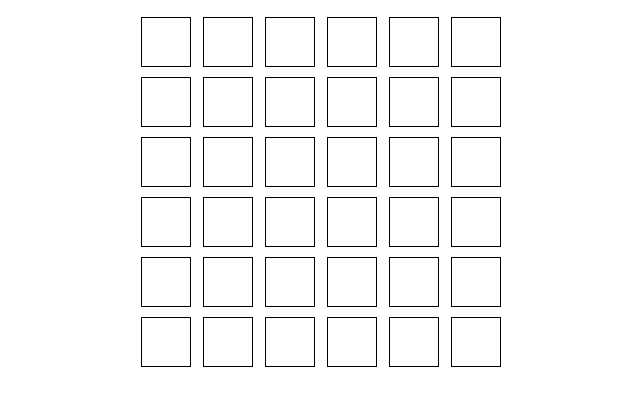
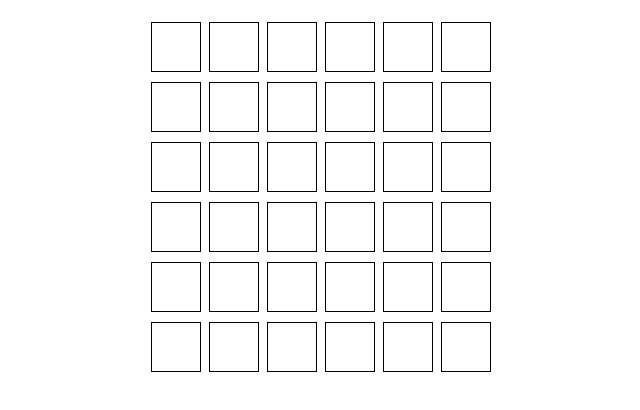
Before and after one commit to ailequal/js-jq-ajax-grigliaquad, a plain HTML site: page index.html in a window 1280 px wide. Shown: the part 60-470 px from the top of the page, without its empty margins (319-959 px from the left). Drawn offline with nearby package versions, Linux system fonts and the light colour scheme.

Commit message:
Added boxes with js

```diff
--- a/css/style.css
+++ b/css/style.css
@@ -11,6 +11,10 @@ body {
   font-size: 16px;
 }
 
+.template {
+  display: none;
+}
+
 /* main */
 h1 {
   margin: 20px;
@@ -18,14 +22,12 @@ h1 {
 }
 
 .container {
-  width: 360px;
-  margin: auto;
-}
-
-.row {
   display: flex;
   justify-content: space-between;
-  margin: 10px 0;
+  align-items: center;
+  flex-wrap: wrap;
+  width: 340px;
+  margin: auto;
 }
 
 .box {
@@ -34,6 +36,7 @@ h1 {
   align-items: center;
   width: 50px;
   height: 50px;
+  margin: 5px 0;
   border: 1px solid black;
   font-size: 24px;
 }
--- a/index.html
+++ b/index.html
@@ -11,54 +11,10 @@
 <body>
   <h1>js-jq-ajax-grigliaquad</h1>
   <div class="container">
-    <div class="row">
       <div class="box"></div>
-      <div class="box"></div>
-      <div class="box"></div>
-      <div class="box"></div>
-      <div class="box"></div>
-      <div class="box"></div>
-    </div>
-    <div class="row">
-      <div class="box"></div>
-      <div class="box"></div>
-      <div class="box"></div>
-      <div class="box"></div>
-      <div class="box"></div>
-      <div class="box"></div>
-    </div>
-    <div class="row">
-      <div class="box"></div>
-      <div class="box"></div>
-      <div class="box"></div>
-      <div class="box"></div>
-      <div class="box"></div>
-      <div class="box"></div>
-    </div>
-    <div class="row">
-      <div class="box"></div>
-      <div class="box"></div>
-      <div class="box"></div>
-      <div class="box"></div>
-      <div class="box"></div>
-      <div class="box"></div>
-    </div>
-    <div class="row">
-      <div class="box"></div>
-      <div class="box"></div>
-      <div class="box"></div>
-      <div class="box"></div>
-      <div class="box"></div>
-      <div class="box"></div>
-    </div>
-    <div class="row">
-      <div class="box"></div>
-      <div class="box"></div>
-      <div class="box"></div>
-      <div class="box"></div>
-      <div class="box"></div>
-      <div class="box"></div>
-    </div>
+  </div>
+  <div class="template">
+    <div class="box"></div>
   </div>
   <script src="js/script.js" charset="utf-8"></script>
 </body>
--- a/js/script.js
+++ b/js/script.js
@@ -1,4 +1,9 @@
 $(document).ready(function() {
+
+  for (var i = 0; i < 35; i++) {
+    var box = $('.template .box').clone();
+    $('.container').append(box);
+  }
 
   $(document).on('click', '.box', function() {
 
```
